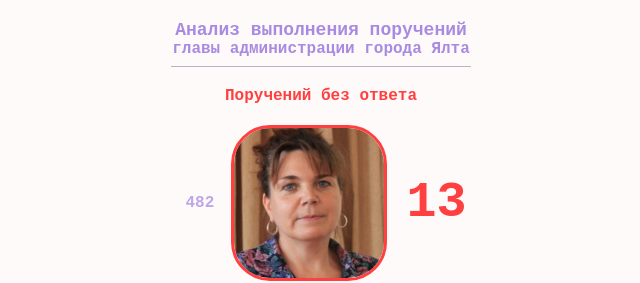
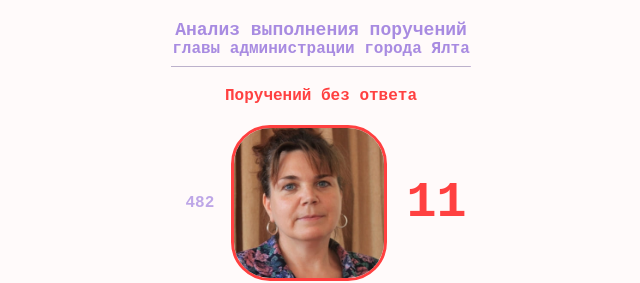
Before and after one commit to headtasks/yalta, a plain HTML site: page index.html in a window 1280 px wide. Shown: the top 283 px of the page, 319-959 px from the left. Drawn offline with Linux system fonts and the light colour scheme.

Commit message:
Update index.html

```diff
--- a/index.html
+++ b/index.html
@@ -28,7 +28,7 @@
                     <a href="./1.html">
                         <img src="./1.jpg" alt="1">
                     </a>
-                    <h4>13</h4>
+                    <h4>11</h4>
                 </div>
 
                 <div class="wrapper__element wow animate__fadeInUpBig">
```
